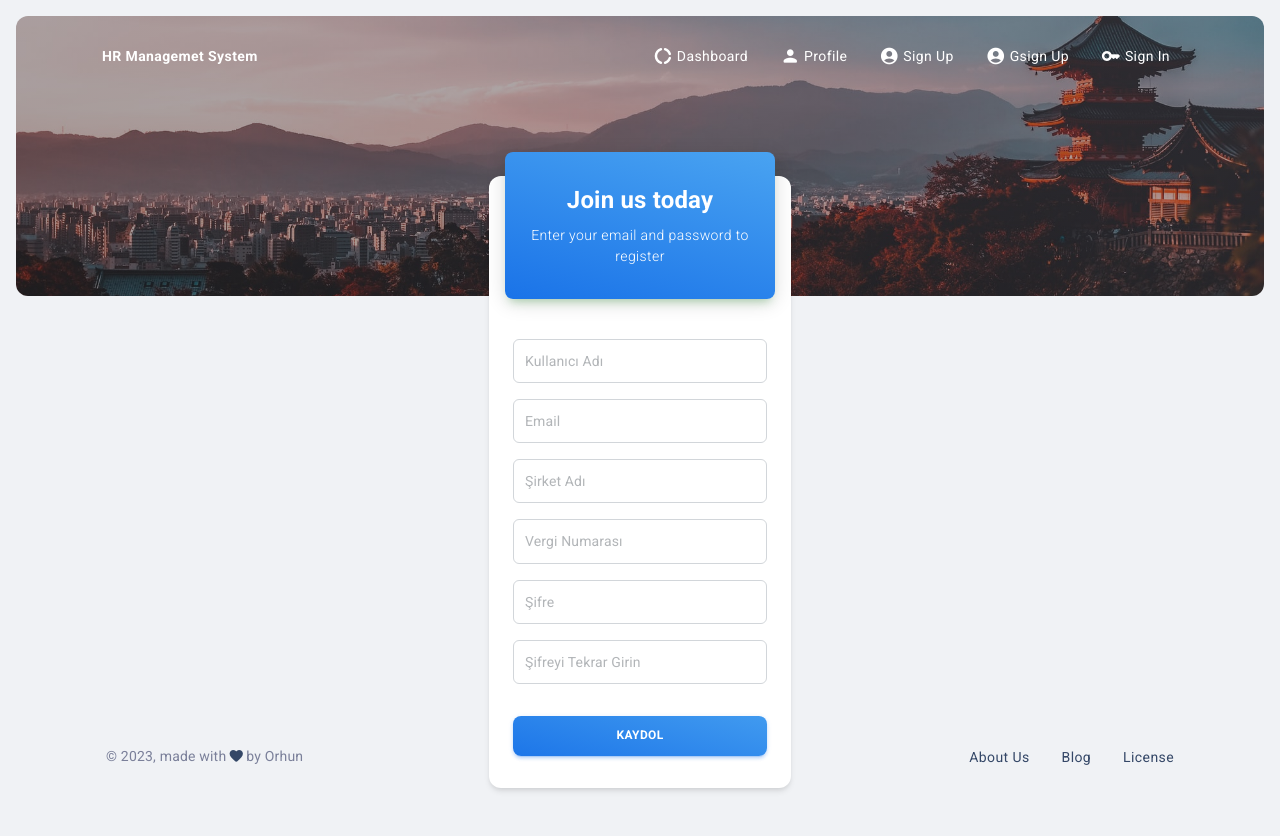
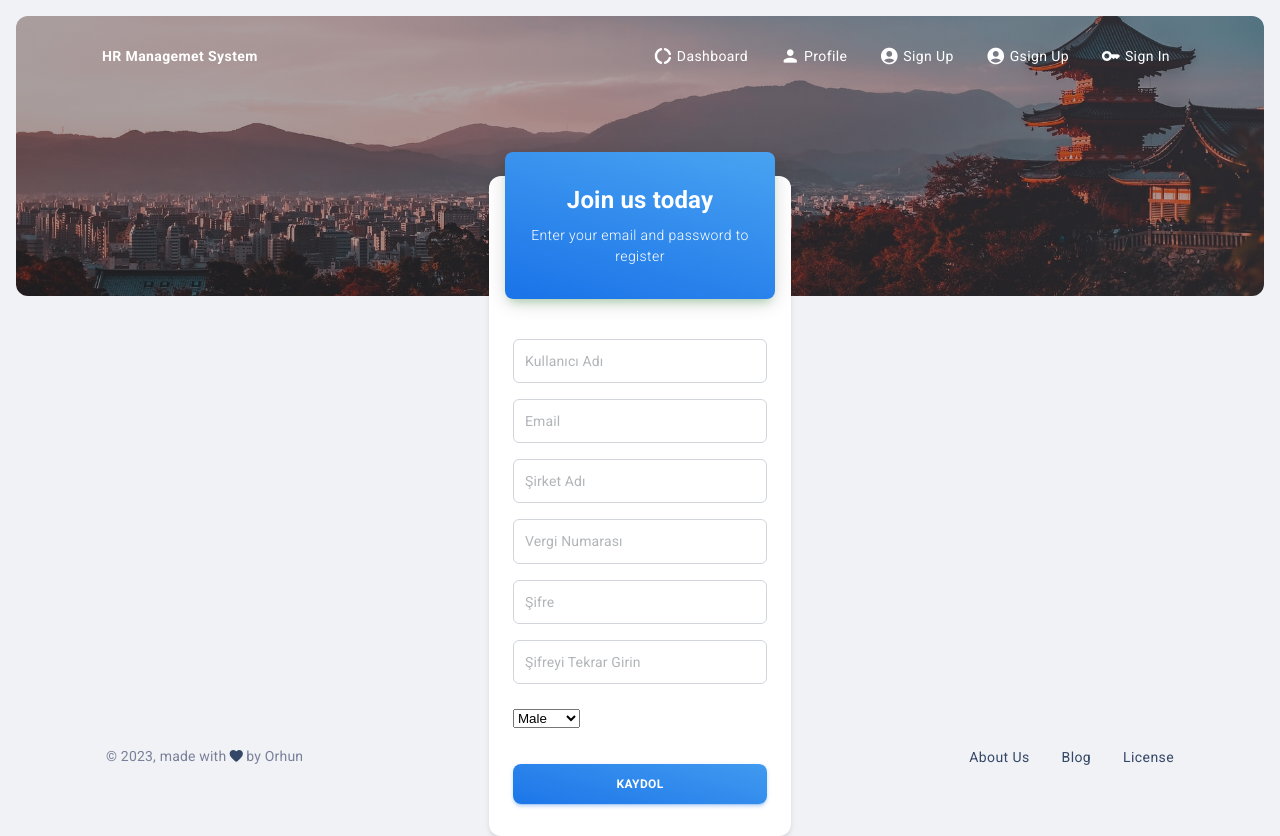
Before and after one commit to HR-Management-System-Organization/FE-HR-Management-System, a React (Create React App) app in the folder hr_management/: page /authentication/sign-up in a window 1280 px wide. Before the commit the page ends 800 px from the top, so only its background shows below. Built offline with nearby package versions, Linux system fonts and the light colour scheme.

Commit message:
Update index.js

```diff
--- a/hr_management/src/layouts/authentication/sign-up/index.js
+++ b/hr_management/src/layouts/authentication/sign-up/index.js
@@ -16,6 +16,7 @@ function Cover() {
     rePassword: "",
     taxNumber: "",
     companyName: "",
+    gender: "MALE", // Default değeri belirleyebilirsiniz
   });
 
   function formOnChange(e) {
@@ -26,7 +27,7 @@ function Cover() {
   function handleSignup(e) {
     e.preventDefault();
 
-    const { email, username, password, rePassword, taxNumber, companyName } = userInfo;
+    const { email, username, password, rePassword, taxNumber, companyName, gender } = userInfo;
 
     axios
       .post(
@@ -38,6 +39,7 @@ function Cover() {
           rePassword,
           taxNumber,
           companyName,
+          gender,
         },
         {
           headers: {
@@ -130,6 +132,16 @@ function Cover() {
                 fullWidth
               />
             </MDBox>
+            <MDBox mb={2}>
+              <select
+                name="gender"
+                onChange={formOnChange}
+                value={userInfo.gender} // Seçili değeri göstermek için value ekleyin
+              >
+                <option value="MALE">Male</option>
+                <option value="FEMALE">Female</option>
+              </select>
+            </MDBox>
             <MDBox mt={4} mb={1}>
               <MDButton type="submit" variant="gradient" color="info" fullWidth>
                 Kaydol
```
